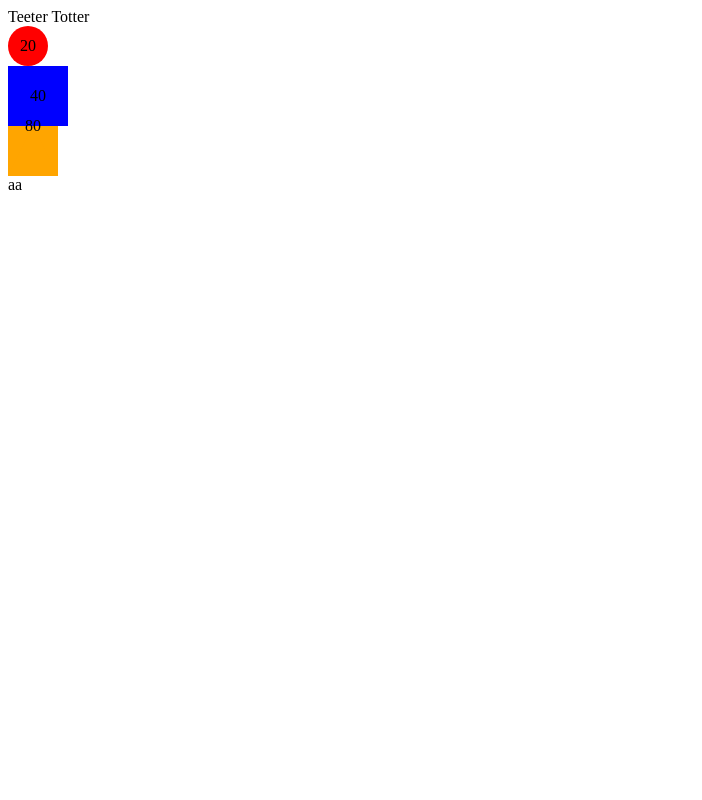
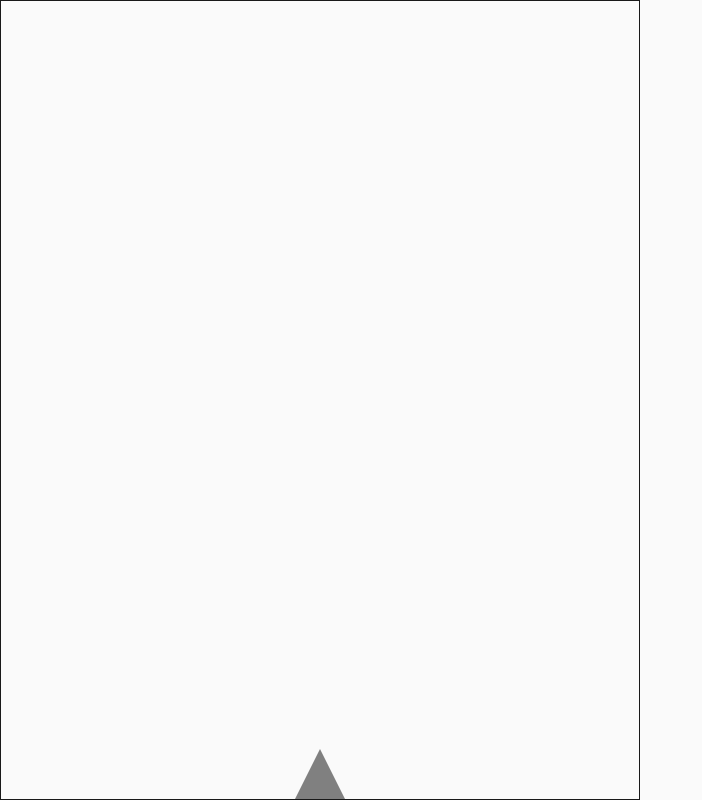
Before and after one commit to mehmetyilmaz001/insider-teeter-totter-challenge, a React (Create React App) app: page / in a window 1280 px wide. Shown: the whole page, without its empty margins (0-702 px from the left). Built offline with nearby package versions, Linux system fonts and the light colour scheme.

Commit message:
Added global styles and lever components to the scene

```diff
--- a/src/App.tsx
+++ b/src/App.tsx
@@ -1,20 +1,14 @@
 import WeightElement from "./components/Element/WeightElement";
+import Scene from "./components/Scene/Scene";
 import { ElementShape } from "./enums/ElementShape";
+import GlobalStyle from "./style/GlobalStyle";
 
 function App() {
   return (
-    <div className="App">
-      <header className="App-header">
-        Teeter Totter
-      </header>
-
-      <div>
-        <WeightElement color="red" shape={ElementShape.CIRCLE} value={20}  />
-        <WeightElement color="blue" shape={ElementShape.SQUARE} value={40}  />
-        <WeightElement color="orange" shape={ElementShape.TRIANGLE} value={80}  />
-        aa
-      </div>
-    </div>
+    <>
+      <GlobalStyle />
+      <Scene />
+    </>
   );
 }
 
--- /dev/null
+++ b/src/components/Scene/Scene.tsx
@@ -0,0 +1,39 @@
+import React, { FunctionComponent } from "react";
+import styled from "styled-components";
+import { ElementShape } from "../../enums/ElementShape";
+import WeightElement from "../Element/WeightElement";
+
+interface SceneProps {}
+
+const Container = styled.div`
+  position: relative;
+  width: 50%;
+  height: 100%;
+  border: solid 1px;
+`;
+
+const Lever = styled.div`
+  position: absolute;
+  bottom: 0;
+  left: 0;
+  right: 0;
+  margin: auto;
+  width: 0;
+  height: 0;
+  border-left: 25px solid transparent;
+  border-right: 25px solid transparent;
+  border-bottom: 50px solid grey;
+`;
+
+const Scene: FunctionComponent<SceneProps> = () => {
+  return (
+    <Container>
+      {/* <WeightElement color="red" shape={ElementShape.CIRCLE} value={20} />
+      <WeightElement color="blue" shape={ElementShape.SQUARE} value={40} />
+      <WeightElement color="orange" shape={ElementShape.TRIANGLE} value={80} /> */}
+      <Lever />
+    </Container>
+  );
+};
+
+export default Scene;
--- /dev/null
+++ b/src/style/GlobalStyle.ts
@@ -0,0 +1,32 @@
+import { createGlobalStyle } from 'styled-components';
+import { normalize } from 'polished';
+import Theme from './Theme';
+
+
+const GlobalStyle = createGlobalStyle`
+  ${normalize};
+  *, *:before, *:after {  box-sizing: border-box; }
+  ::-webkit-scrollbar {
+    -webkit-appearance: none;
+    width: 7px;
+  }
+
+  ::-webkit-scrollbar-thumb {
+    border-radius: 4px;
+    background-color: ${Theme.palette.border.main};
+    box-shadow: 0 0 1px rgba(255, 255, 255, .5);
+  }
+  body {
+    font-family: 'Open Sans', 'Helvetica Neue', Helvetica, Arial, sans-serif;
+    box-sizing: border-box;
+    background: ${Theme.palette.background.body};
+    color: ${Theme.palette.text.primary};
+    ${Theme.typography.body};
+  }
+
+  html, body, #root {
+    height: 100%;
+  }
+`;
+
+export default GlobalStyle;
--- /dev/null
+++ b/src/style/Theme.ts
@@ -0,0 +1,135 @@
+export const colors = {
+    white: "#fff",
+    white1: "#F2F0FD",
+    blue1: "#1EA4CE",
+    blue2: "#147594",
+    gray1: "#525252",
+    gray2: "#E0E0E0",
+    gray3: "#697488",
+    black: "#191919"
+  }
+  const Theme = {
+    color: {
+      white: "#fff",
+    },
+    desktop: {
+      containerSize: "80%"
+    },
+    mobile: {
+      containerSize: "98%"
+    },
+    palette: {
+      primary: {
+        main: colors.blue1,
+        light: colors.white1,
+        hover: colors.gray2,
+        active: colors.gray3,
+        activeTextColor: colors.white,
+        text: colors.white,
+      },
+      secondary: {
+        main: colors.white1,
+        light: colors.white1,
+        hover: colors.gray2,
+        active: colors.gray1,
+        activeTextColor: colors.white,
+        text: colors.black,
+      },
+      transparent: {
+        main: "transparent",
+        light: colors.white1,
+        hover: colors.gray2,
+        active: colors.gray1,
+        activeTextColor: colors.white,
+        text: colors.blue1,
+      },
+      accent: {
+        main: colors.blue2,
+        light: colors.white1,
+        hover: colors.gray2,
+        active: colors.gray1,
+        activeTextColor: colors.white,
+      },
+
+      attention: {
+        main: "#db471e",
+        light: "#F04A4A",
+        dark: "#BD3A3A",
+      },
+      disabled: colors.gray3,
+      border: { main: colors.gray2 },
+      background: {
+        body: "#FAFAFA",
+      },
+      text: {
+        primary: colors.black,
+        secondary: "#697488",
+        tertiary: "#6F6F6F",
+        label: "#525252",
+        placeholder: colors.gray2
+      },
+    },
+    input: {
+      main: {
+        border: `2px solid ${colors.gray2}`,
+        height: "48px",
+        backgroundColor: 'white'
+      }
+    },
+    spacing: (multiplier = 1) => `${4 * multiplier}px`,
+    formItemSpace: "18px",
+    borderRadius: "2px",
+    shadow: {
+      elevation1: { "box-shadow": "0px 6px 24px rgba(93, 62, 188, 0.04)" },
+      elevation3: { "box-shadow": "0px 6px 24px rgba(93, 62, 188, 0.50)" },
+    },
+    transition1: 'transition: all 0.2s ease;',
+
+    typography: {
+      label: {
+        "font-size": "14px",
+        "line-height": "20px",
+        "color": colors.gray1,
+        "user-select": "none"
+      },
+      h1: {
+        "font-weight": "bold",
+        "font-size": "68px",
+      },
+      h2: {
+        "font-weight": "bold",
+        "font-size": "50px",
+      },
+      h3: {
+        "font-weight": "bold",
+        "font-size": "38px",
+      },
+      h4: {
+        "font-weight": "bold",
+        "font-size": "28px",
+      },
+      h5: {
+        "font-weight": "bold",
+        "font-size": "22px",
+      },
+      h6: {
+        "font-weight": "bold",
+        "font-size": "16px",
+      },
+      body: {
+        "font-weight": "normal",
+        "font-size": "14px",
+      },
+      footer: {
+        "font-weight": "normal",
+        "font-size": "13px",
+      },
+      button: {
+        "font-weight": "bold",
+        "font-size": "14px",
+        "text-transform": "uppercase",
+      },
+    },
+  };
+
+  export default Theme;
```
